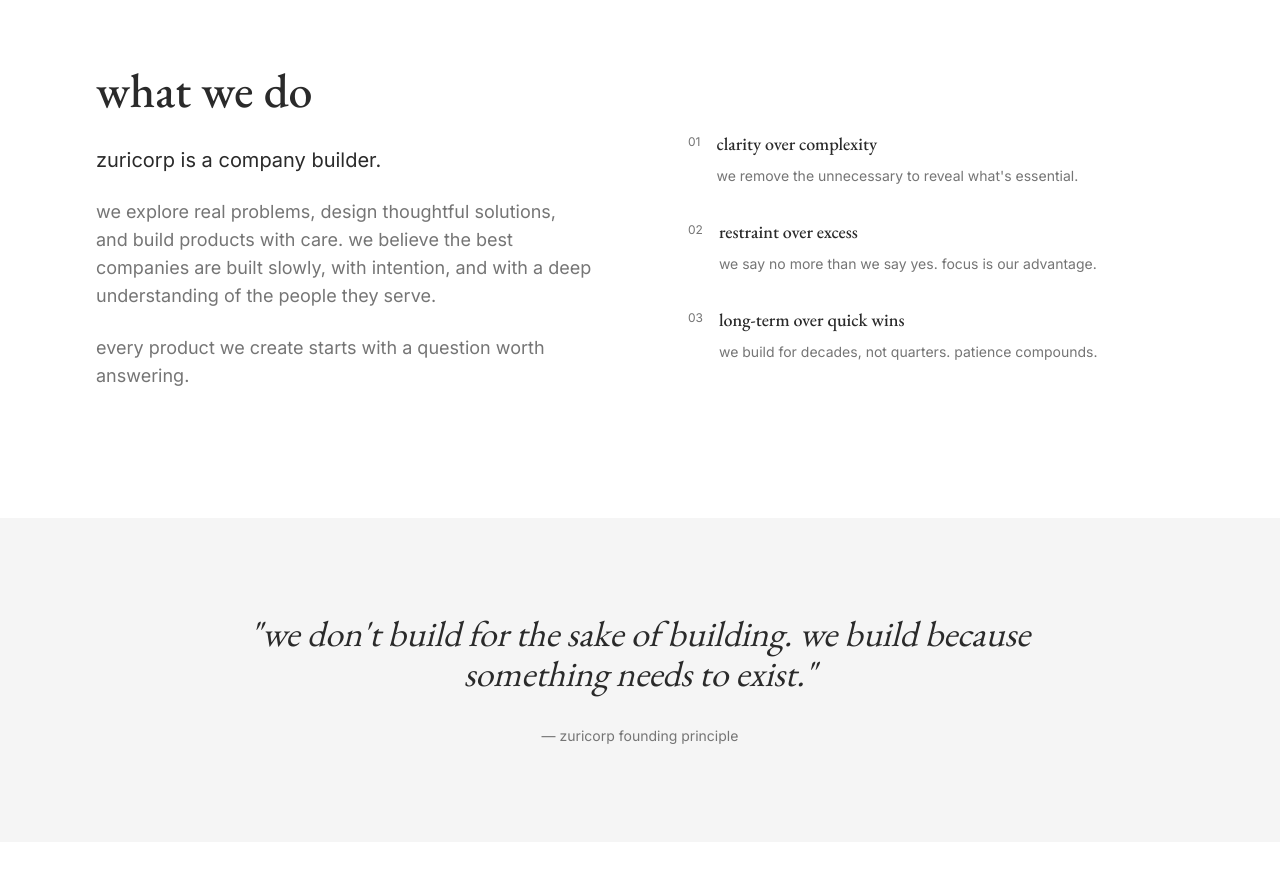
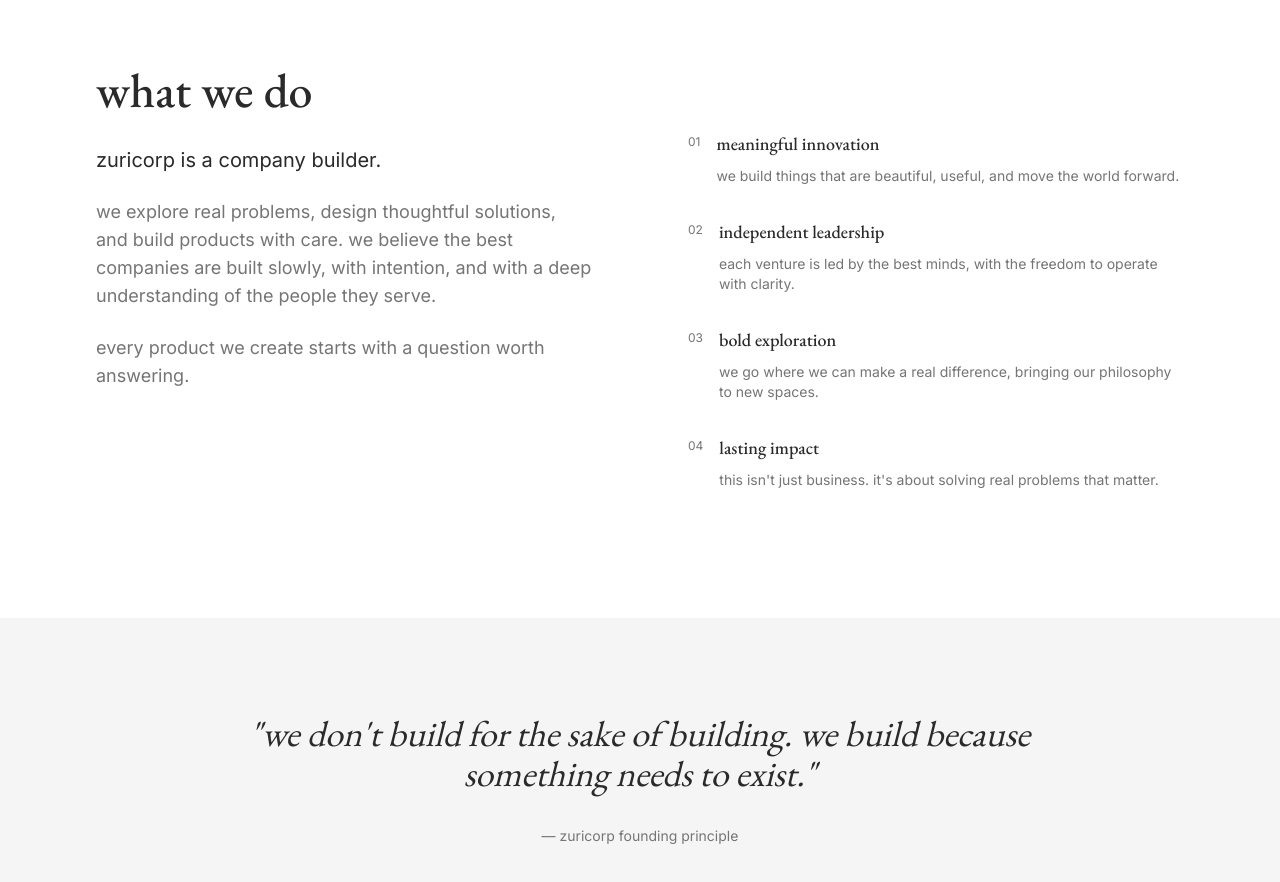
Before and after one commit to Babalolaolawale/zuri.corp, a React (Vite) app: page / in a window 1280 px wide. Shown: the part 960-1842 px from the top of the page. Built offline with nearby package versions, Linux system fonts and the light colour scheme.

Commit message:
Update value items with new philosophy content

```diff
--- a/src/components/LandingPage.tsx
+++ b/src/components/LandingPage.tsx
@@ -96,9 +96,10 @@ export default function LandingPage() {
                             </div>
                         </div>
                         <div className="space-y-6 md:space-y-8 md:pt-16">
-                            <ValueItem number="01" title="clarity over complexity" description="we remove the unnecessary to reveal what's essential." />
-                            <ValueItem number="02" title="restraint over excess" description="we say no more than we say yes. focus is our advantage." />
-                            <ValueItem number="03" title="long-term over quick wins" description="we build for decades, not quarters. patience compounds." />
+                            <ValueItem number="01" title="meaningful innovation" description="we build things that are beautiful, useful, and move the world forward." />
+                            <ValueItem number="02" title="independent leadership" description="each venture is led by the best minds, with the freedom to operate with clarity." />
+                            <ValueItem number="03" title="bold exploration" description="we go where we can make a real difference, bringing our philosophy to new spaces." />
+                            <ValueItem number="04" title="lasting impact" description="this isn't just business. it's about solving real problems that matter." />
                         </div>
                     </div>
                 </div>
```
